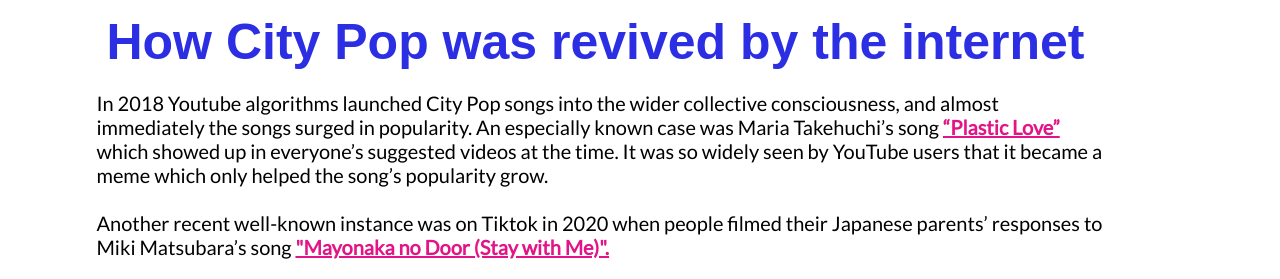
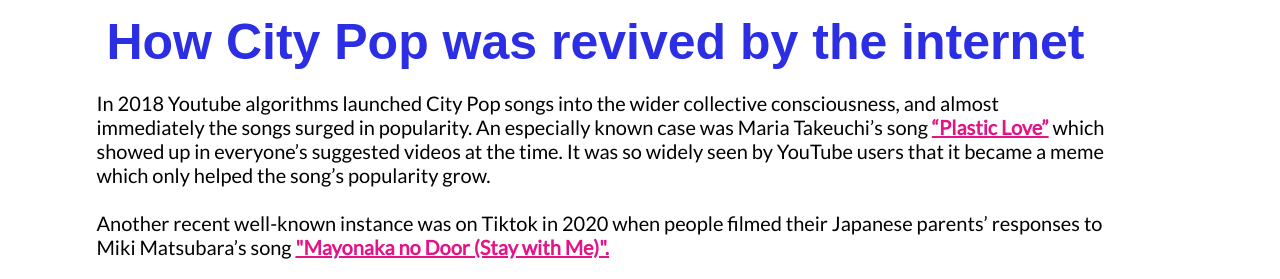
Before and after one commit to POWlina24/city-pop, a plain HTML site: page how.html in a window 1280 px wide. Shown: the part 763-1042 px from the top of the page. Drawn offline with Linux system fonts and the light colour scheme; a web font is replaced by a local one.

Commit message:
spelling mistake in maria's name line 50

```diff
--- a/how.html
+++ b/how.html
@@ -47,7 +47,7 @@
                     <h3>How City Pop was revived by the internet</h3>
                 </div>
                 <p> In 2018 Youtube algorithms launched City Pop songs into the wider collective consciousness, and
-                    almost immediately the songs surged in popularity. An especially known case was Maria Takehuchi’s
+                    almost immediately the songs surged in popularity. An especially known case was Maria Takeuchi’s
                     song <a href="https://www.youtube.com/watch?v=9Gj47G2e1Jc" target="_blank">“Plastic Love”</a> which
                     showed up in everyone’s suggested videos at the time. It was so widely
                     seen by YouTube users that it became a meme which only helped the song’s popularity grow.
```
